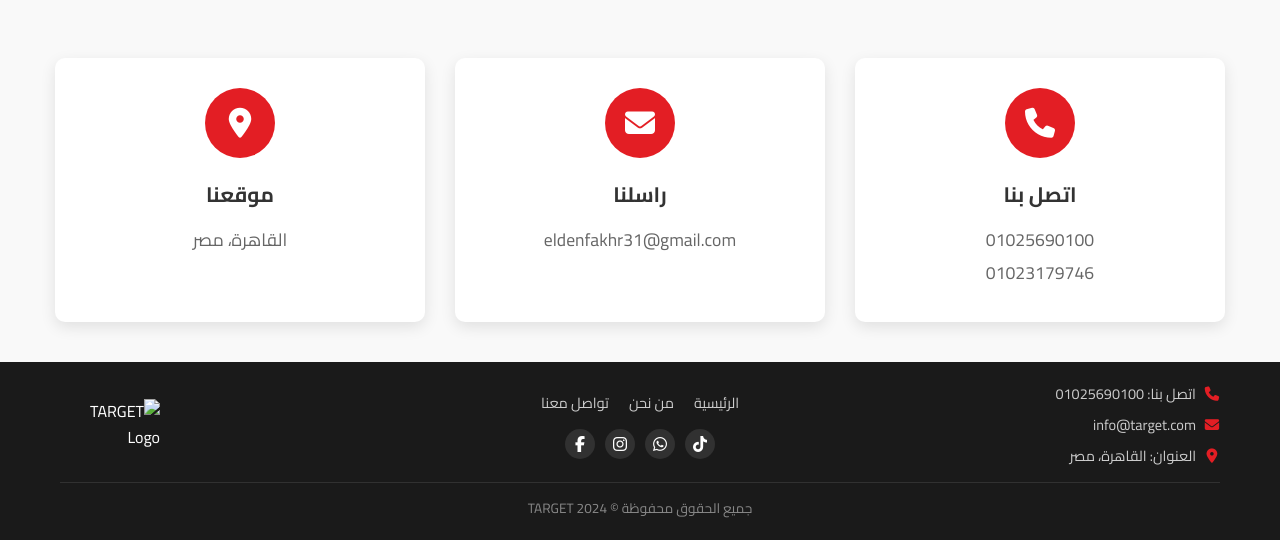
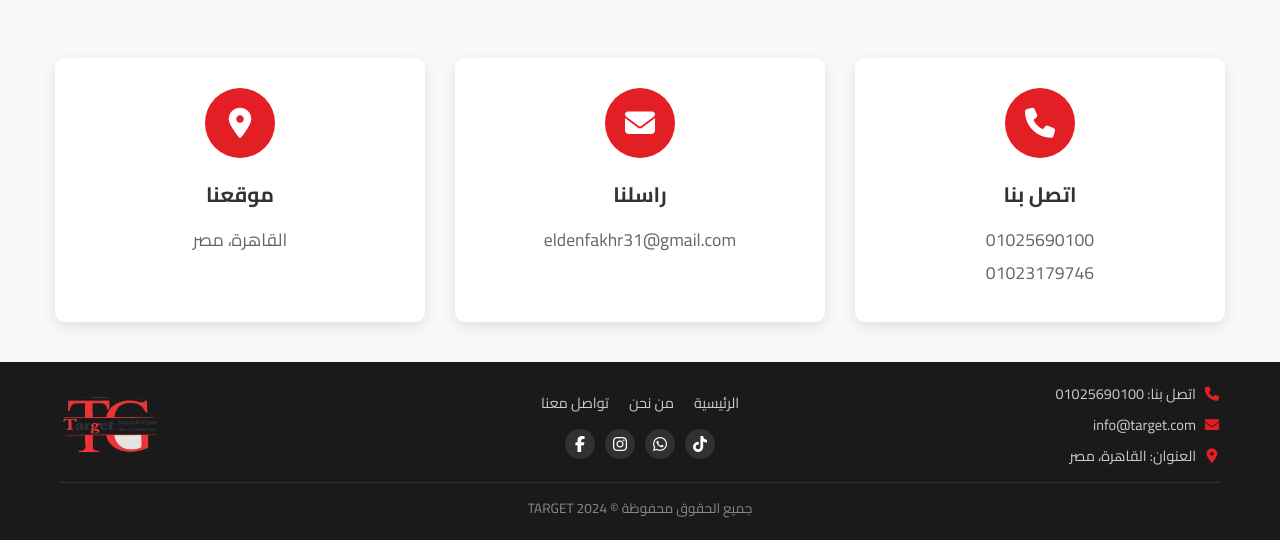
Before and after one commit to YousefAyman125/Store, a plain HTML site: page pages/contact.html in a window 1280 px wide. Shown: the part 843-1383 px from the top of the page. Drawn offline with nearby package versions, Linux system fonts and the light colour scheme.

Commit message:
logo optmization

```diff
--- a/pages/contact.html
+++ b/pages/contact.html
@@ -185,7 +185,7 @@
 
             <!-- اللوجو على اليسار -->
             <div class="footer-logo">
-                <img src="assets/c_logo/logo.png" alt="TARGET Logo">
+                <img src="../assets/c_logo/logo.png" alt="TARGET Logo">
             </div>
         </div>
 
```
